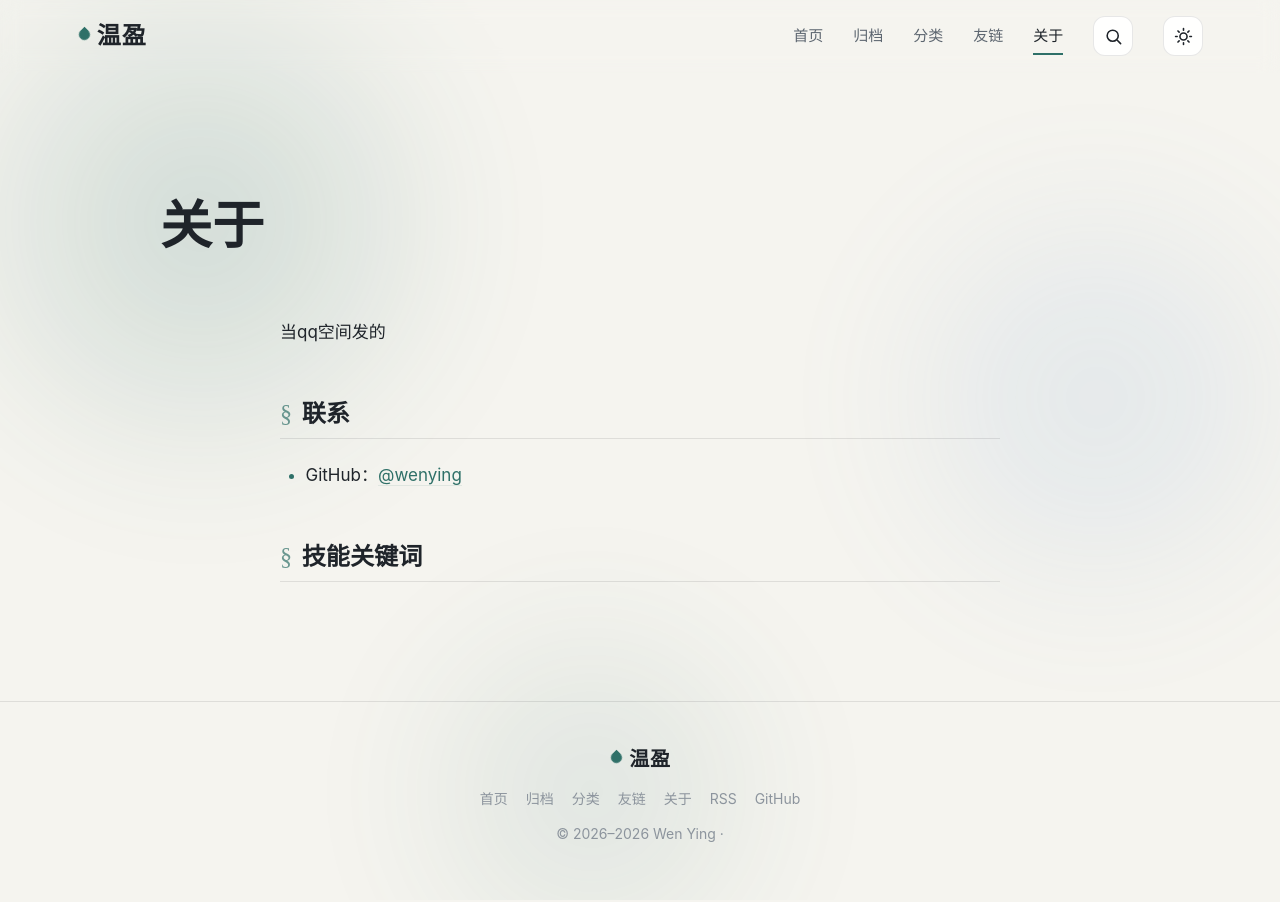
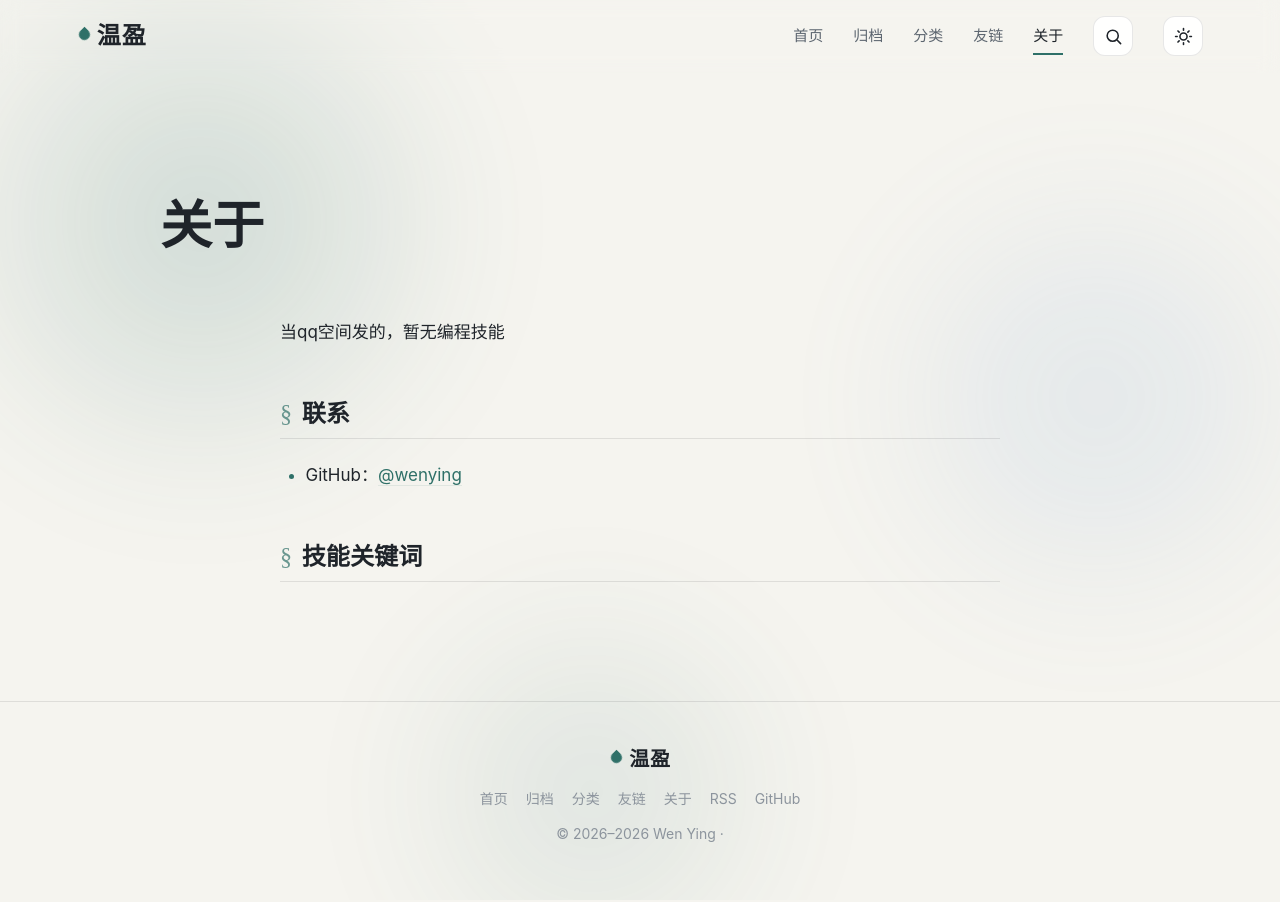
Before and after one commit to RedBagel/RedBagel.github.io, a Jekyll site: the page built from pages/about.md, in a window 1280 px wide. Built offline with Jekyll 4.4.1, drawn with Linux system fonts in a browser that asks for light colours; comment, search, counter and statistics services are not loaded; a style sheet for code colours, icons or effects is not loaded.

Commit message:
Update about.md

```diff
--- a/pages/about.md
+++ b/pages/about.md
@@ -8,7 +8,7 @@ menu: 关于
 permalink: /about/
 ---
 
-当qq空间发的
+当qq空间发的，暂无编程技能
 
 ## 联系
 
```
